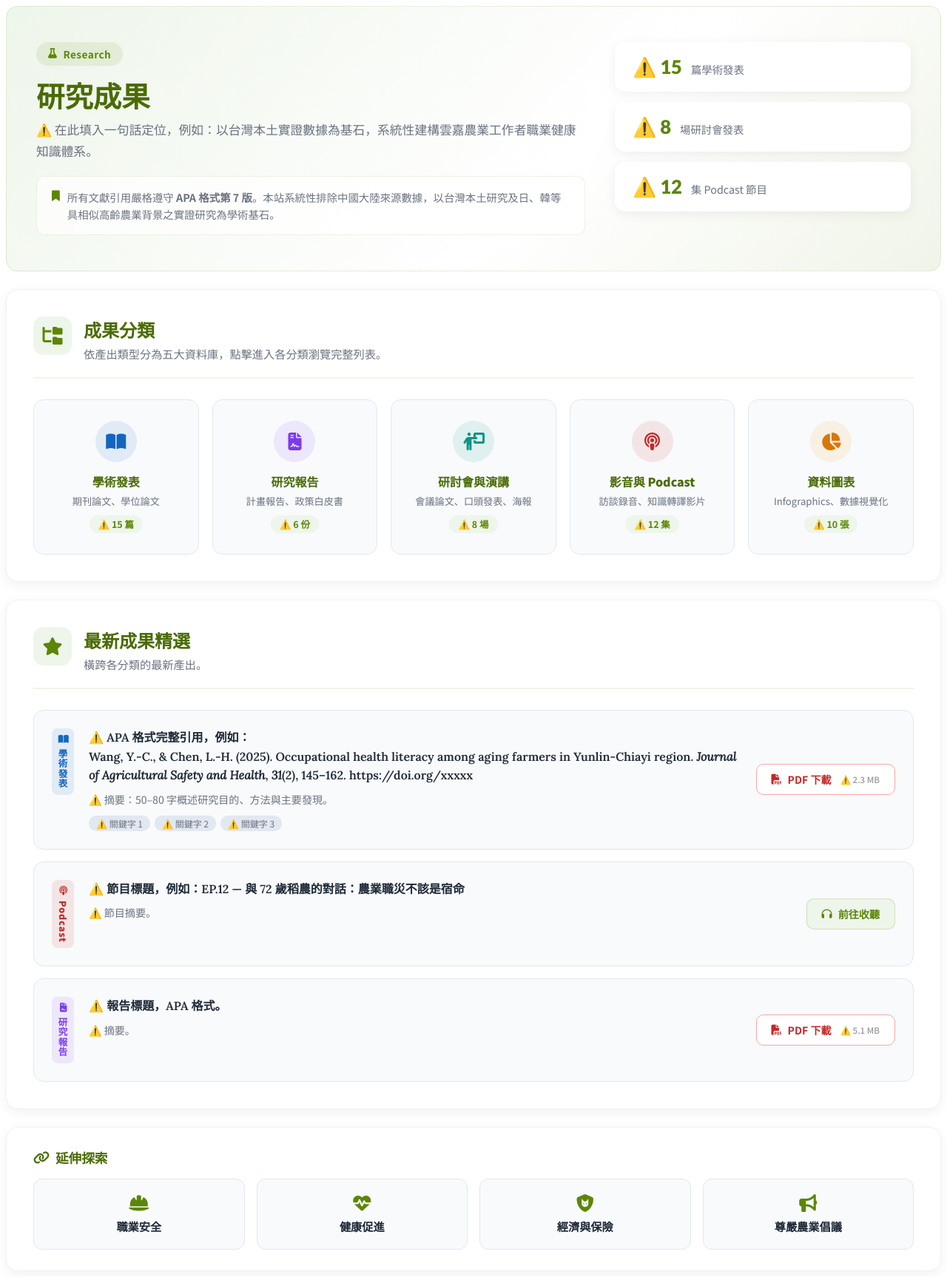
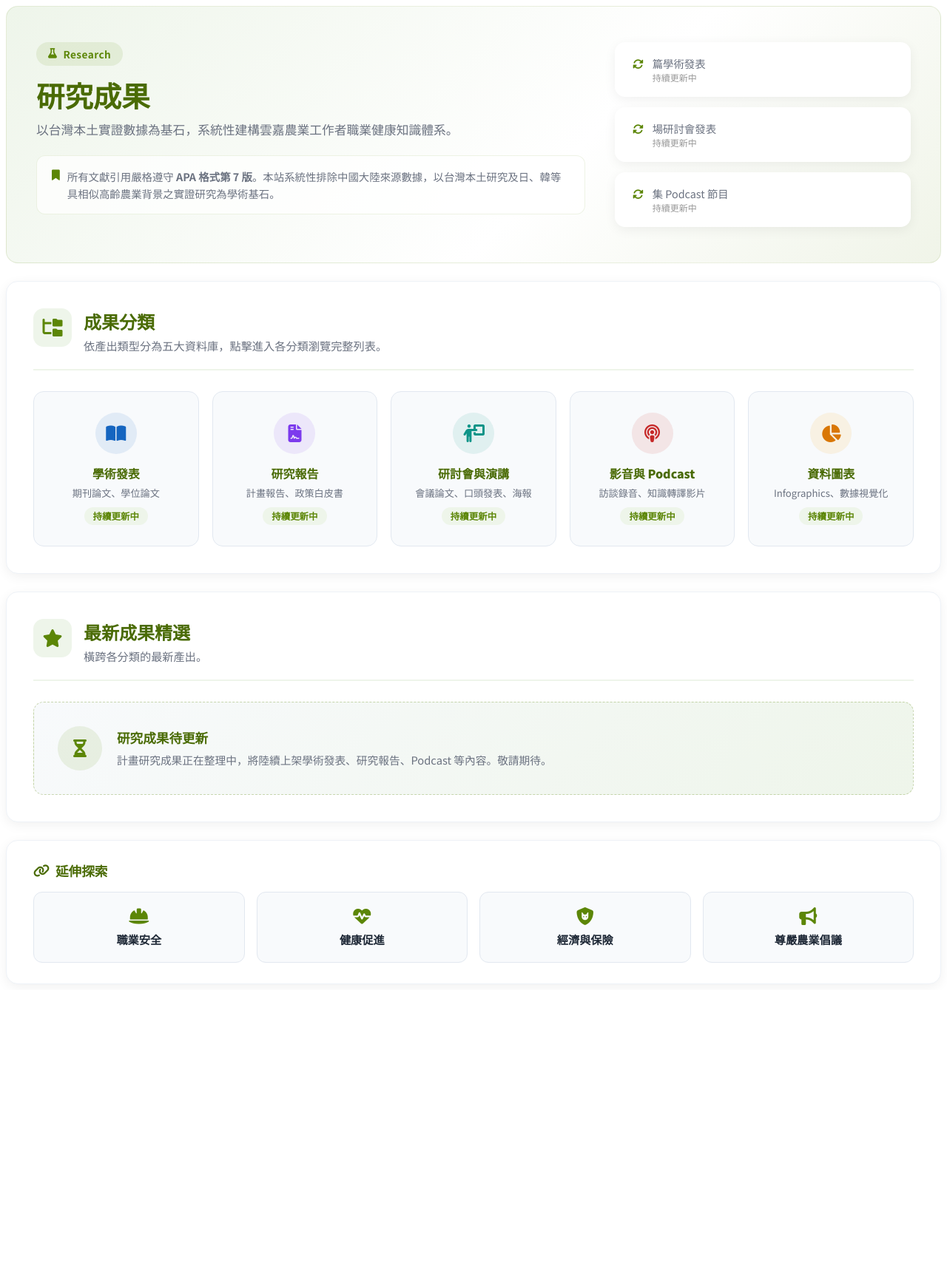
Before and after one commit to Boboegg/farmerwordpress, a PHP site: the page made by pages/research-result/page-研究成果-研究報告.html in a window 1280 px wide. Shown: the whole page at 74% size. After the commit the page ends 1331 px from the top, so only its background shows below. Run offline with PHP 8.4, Linux system fonts and the light colour scheme.

Commit message:
fix: 全站檢查修復 — P0/P1/P2 問題修正
P0 嚴重問題：
- 研究成果主頁：移除假統計和假引用，改為「持續更新中」提示
- 下載專區、圖文資訊：移除佔位模板，改為「資料準備中」提示
- 職業安全：修正 8 張農機圖片的錯誤 title 屬性
- 修正 Podcast 檔名拼寫 PODACAST → PODCAST

P1 結構修復：
- 4 個分眾入口頁面加入 wp:html 包裹
- page-map.json 新增 7 個頁面登錄
- sidebar 修正快速連結路徑（/news/→/thenews/）
- 修正 Instagram 空殼連結
- 首頁補上 Google Fonts 載入

P2 優化：
- global.css 移除禁用的 html/body 全域選擇器
- 職業安全 CSS class 命名統一（prevP- → prev-）
- 資深農友頁面內容復原

Co-Authored-By: Claude Opus 4.6 (1M context) <noreply@anthropic.com>

```diff
--- a/pages/home/index.html
+++ b/pages/home/index.html
@@ -11,6 +11,9 @@
      三大核心主題導航
      ===================================================== -->
 <link rel="stylesheet" href="https://cdnjs.cloudflare.com/ajax/libs/font-awesome/6.4.2/css/all.min.css">
+<link rel="preconnect" href="https://fonts.googleapis.com">
+<link rel="preconnect" href="https://fonts.gstatic.com" crossorigin>
+<link href="https://fonts.googleapis.com/css2?family=Noto+Sans+TC:wght@300;400;500;700;900&family=Lato:wght@400;700;900&family=Lora:ital,wght@0,400;0,600;1,400&display=swap" rel="stylesheet">
 
 <div class="topic-nav-wrapper">
     <div class="topic-header">
--- a/pages/research-result/page-研究成果-研究報告.html
+++ b/pages/research-result/page-研究成果-研究報告.html
@@ -1,3 +1,4 @@
+<!-- wp:html -->
 <!-- =====================================================
      頁面：研究成果（主頁）
      URL：/研究成果/
@@ -6,7 +7,6 @@
      主色系：#5C8607（品牌尊嚴綠）
 
      【維護指南】
-     - 所有 ⚠️ 標記處為需替換的佔位內容
      - 精選成果卡片：複製 .res-feat-card 區塊新增
      - 五大分類導覽連結已預設，修改 href 即可
      ===================================================== -->
@@ -21,7 +21,7 @@
   <div class="res-hero-inner">
     <div class="res-hero-badge"><i class="fas fa-flask"></i> Research</div>
     <h1 class="res-hero-title">研究成果</h1>
-    <p class="res-hero-subtitle">⚠️ 在此填入一句話定位，例如：以台灣本土實證數據為基石，系統性建構雲嘉農業工作者職業健康知識體系。</p>
+    <p class="res-hero-subtitle">以台灣本土實證數據為基石，系統性建構雲嘉農業工作者職業健康知識體系。</p>
     <div class="res-hero-note">
       <i class="fas fa-bookmark"></i>
       <span>所有文獻引用嚴格遵守 <strong>APA 格式第 7 版</strong>。本站系統性排除中國大陸來源數據，以台灣本土研究及日、韓等具相似高齡農業背景之實證研究為學術基石。</span>
@@ -29,16 +29,16 @@
   </div>
   <div class="res-hero-deco">
     <div class="res-hero-stat">
-      <span class="res-hero-stat-num">⚠️ 15</span>
-      <span class="res-hero-stat-label">篇學術發表</span>
+      <span class="res-hero-stat-num"><i class="fas fa-sync-alt" style="font-size:.9rem;"></i></span>
+      <span class="res-hero-stat-label">篇學術發表<br><span style="font-size:.75rem;color:#999;">持續更新中</span></span>
     </div>
     <div class="res-hero-stat">
-      <span class="res-hero-stat-num">⚠️ 8</span>
-      <span class="res-hero-stat-label">場研討會發表</span>
+      <span class="res-hero-stat-num"><i class="fas fa-sync-alt" style="font-size:.9rem;"></i></span>
+      <span class="res-hero-stat-label">場研討會發表<br><span style="font-size:.75rem;color:#999;">持續更新中</span></span>
     </div>
     <div class="res-hero-stat">
-      <span class="res-hero-stat-num">⚠️ 12</span>
-      <span class="res-hero-stat-label">集 Podcast 節目</span>
+      <span class="res-hero-stat-num"><i class="fas fa-sync-alt" style="font-size:.9rem;"></i></span>
+      <span class="res-hero-stat-label">集 Podcast 節目<br><span style="font-size:.75rem;color:#999;">持續更新中</span></span>
     </div>
   </div>
 </div>
@@ -57,35 +57,35 @@
           <div class="res-cat-icon" style="background:rgba(21,101,192,.1);color:#1565c0;"><i class="fas fa-book-open"></i></div>
           <h3>學術發表</h3>
           <p>期刊論文、學位論文</p>
-          <span class="res-cat-count">⚠️ 15 篇</span>
+          <span class="res-cat-count">持續更新中</span>
         </a>
 
         <a href="/研究成果/研究報告/" class="res-cat-card">
           <div class="res-cat-icon" style="background:rgba(124,58,237,.1);color:#7c3aed;"><i class="fas fa-file-contract"></i></div>
           <h3>研究報告</h3>
           <p>計畫報告、政策白皮書</p>
-          <span class="res-cat-count">⚠️ 6 份</span>
+          <span class="res-cat-count">持續更新中</span>
         </a>
 
         <a href="/研究成果/研討會與演講/" class="res-cat-card">
           <div class="res-cat-icon" style="background:rgba(13,148,136,.1);color:#0d9488;"><i class="fas fa-person-chalkboard"></i></div>
           <h3>研討會與演講</h3>
           <p>會議論文、口頭發表、海報</p>
-          <span class="res-cat-count">⚠️ 8 場</span>
+          <span class="res-cat-count">持續更新中</span>
         </a>
 
         <a href="/研究成果/影音與podcast/" class="res-cat-card">
           <div class="res-cat-icon" style="background:rgba(198,40,40,.1);color:#c62828;"><i class="fas fa-podcast"></i></div>
           <h3>影音與 Podcast</h3>
           <p>訪談錄音、知識轉譯影片</p>
-          <span class="res-cat-count">⚠️ 12 集</span>
+          <span class="res-cat-count">持續更新中</span>
         </a>
 
         <a href="/研究成果/資料圖表/" class="res-cat-card">
           <div class="res-cat-icon" style="background:rgba(245,158,11,.1);color:#d97706;"><i class="fas fa-chart-pie"></i></div>
           <h3>資料圖表</h3>
           <p>Infographics、數據視覺化</p>
-          <span class="res-cat-count">⚠️ 10 張</span>
+          <span class="res-cat-count">持續更新中</span>
         </a>
 
       </div>
@@ -103,48 +103,15 @@
     <div class="res-sec-body">
       <div class="res-feat-list">
 
-        <!-- ===== 精選卡片模板（複製此區塊新增）===== -->
-        <div class="res-feat-card">
-          <div class="res-feat-type res-type-journal"><i class="fas fa-book-open"></i> 學術發表</div>
-          <div class="res-feat-content">
-            <h3>⚠️ APA 格式完整引用，例如：<br>Wang, Y.-C., & Chen, L.-H. (2025). Occupational health literacy among aging farmers in Yunlin-Chiayi region. <em>Journal of Agricultural Safety and Health</em>, <em>31</em>(2), 145–162. https://doi.org/xxxxx</h3>
-            <p class="res-feat-abstract">⚠️ 摘要：50–80 字概述研究目的、方法與主要發現。</p>
-            <div class="res-feat-tags">
-              <span class="res-feat-tag">⚠️ 關鍵字 1</span>
-              <span class="res-feat-tag">⚠️ 關鍵字 2</span>
-              <span class="res-feat-tag">⚠️ 關鍵字 3</span>
-            </div>
-          </div>
-          <div class="res-feat-actions">
-            <!-- ⚠️ 替換 href 為 PDF 檔案 URL -->
-            <a href="#" class="res-dl-btn"><i class="fas fa-file-pdf"></i> PDF 下載<span class="res-dl-size">⚠️ 2.3 MB</span></a>
-          </div>
-        </div>
-        <!-- ===== 精選卡片模板結束 ===== -->
-
-        <div class="res-feat-card">
-          <div class="res-feat-type res-type-podcast"><i class="fas fa-podcast"></i> Podcast</div>
-          <div class="res-feat-content">
-            <h3>⚠️ 節目標題，例如：EP.12 — 與 72 歲稻農的對話：農業職災不該是宿命</h3>
-            <p class="res-feat-abstract">⚠️ 節目摘要。</p>
-          </div>
-          <div class="res-feat-actions">
-            <a href="#" class="res-play-btn"><i class="fas fa-headphones"></i> 前往收聽</a>
+        <!-- 待更新提示 -->
+        <div class="res-pending-notice">
+          <div class="res-pending-icon"><i class="fas fa-hourglass-half"></i></div>
+          <div class="res-pending-text">
+            <h4>研究成果待更新</h4>
+            <p>計畫研究成果正在整理中，將陸續上架學術發表、研究報告、Podcast 等內容。敬請期待。</p>
           </div>
         </div>
 
-        <div class="res-feat-card">
-          <div class="res-feat-type res-type-report"><i class="fas fa-file-contract"></i> 研究報告</div>
-          <div class="res-feat-content">
-            <h3>⚠️ 報告標題，APA 格式。</h3>
-            <p class="res-feat-abstract">⚠️ 摘要。</p>
-          </div>
-          <div class="res-feat-actions">
-            <a href="#" class="res-dl-btn"><i class="fas fa-file-pdf"></i> PDF 下載<span class="res-dl-size">⚠️ 5.1 MB</span></a>
-          </div>
-        </div>
-
-        <!-- ⚠️ 繼續複製 .res-feat-card 新增更多精選 -->
       </div>
     </div>
   </div>
@@ -186,6 +153,12 @@
 .res-hero-stat{background:#fff;padding:18px 24px;border-radius:14px;box-shadow:var(--shadow);display:flex;align-items:baseline;gap:12px;}
 .res-hero-stat-num{font-size:1.6rem;font-weight:900;color:var(--brand);font-family:"Lato",sans-serif;}
 .res-hero-stat-label{font-size:.9rem;color:var(--text-secondary);}
+
+/* === 待更新提示 === */
+.res-pending-notice{display:flex;gap:20px;padding:32px;background:linear-gradient(135deg,#f8fafc 0%,var(--brand-light) 100%);border-radius:14px;border:1px dashed rgba(92,134,7,.3);align-items:center;}
+.res-pending-icon{width:60px;height:60px;border-radius:50%;background:rgba(92,134,7,.1);color:var(--brand);display:flex;align-items:center;justify-content:center;font-size:24px;flex-shrink:0;}
+.res-pending-text h4{font-size:1.1rem;font-weight:800;color:var(--brand-dark);margin:0 0 6px;}
+.res-pending-text p{font-size:.92rem;color:var(--text-secondary);margin:0;line-height:1.6;}
 
 /* === 通用區塊 === */
 .res-sections{margin-top:24px;}
@@ -295,6 +268,7 @@
   .res-bib-item{flex-direction:column;gap:8px;}.res-bib-actions{align-self:flex-start;}
   .res-gallery-grid{grid-template-columns:1fr;}
   .res-sub-nav{gap:6px;}.res-sub-nav-item{padding:6px 14px;font-size:.82rem;}
+  .res-pending-notice{flex-direction:column;text-align:center;padding:24px;}
 }
 </style>
 <script>
@@ -316,3 +290,4 @@ document.addEventListener('DOMContentLoaded',function(){
   });
 });
 </script>
+<!-- /wp:html -->
```
Also changed, not shown: css/global.css (+6 -4 lines), pages/occupational-safety/職業安全.html (+29 -21 lines), pages/shared/sidebar.html (+7 -6 lines), scripts/page-map.json (+8 -1 lines), 8 other files.
